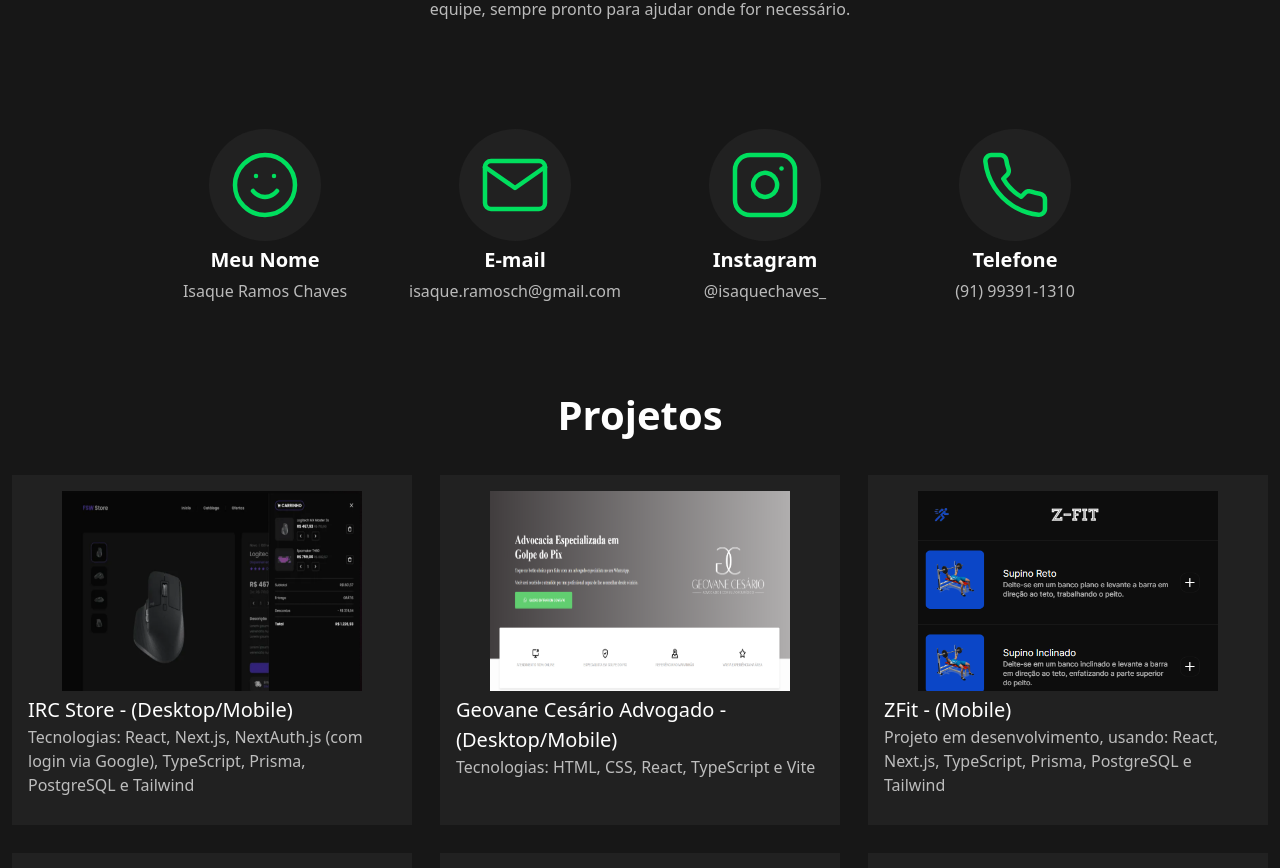
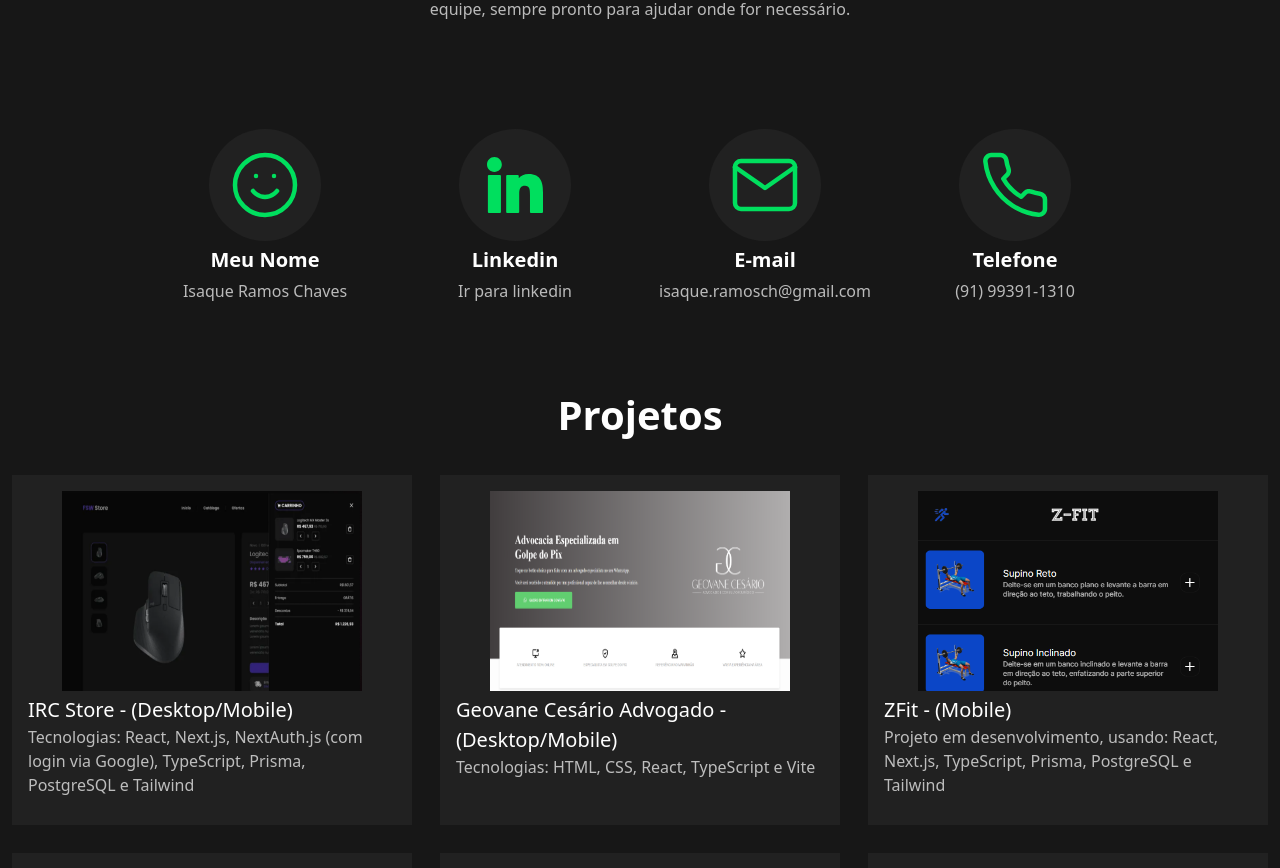
Before and after one commit to isaquerchaves/portfolio, a Next.js app: page / in a window 1280 px wide. Shown: the part 900-1768 px from the top of the page. Built offline with nearby package versions, Linux system fonts and the light colour scheme.

Commit message:
feat: add linkedin and remove instagram

```diff
--- a/src/app/page.tsx
+++ b/src/app/page.tsx
@@ -41,14 +41,16 @@ export default function Home() {
             subTitle="Isaque Ramos Chaves"
           />
           <CardInfos
+            type="link"
+            srcImage="/linkedin.svg"
+            title="Linkedin"
+            subTitle="Ir para linkedin"
+            className="p-7"
+          />
+          <CardInfos
             srcImage="/mail.svg"
             title="E-mail"
             subTitle="isaque.ramosch@gmail.com"
-          />
-          <CardInfos
-            srcImage="/instagram.svg"
-            title="Instagram"
-            subTitle="@isaquechaves_"
           />
           <CardInfos
             srcImage="/phone.svg"
--- a/src/components/ui/card-infos.tsx
+++ b/src/components/ui/card-infos.tsx
@@ -1,8 +1,29 @@
 import Image from 'next/image'
 
-const CardInfos = ({srcImage, title,subTitle}: any) => {
+const CardInfos = ({srcImage, title,subTitle, className, type}: any) => {
+    if (type  === 'link')
+      return (
+        <div className="flex flex-col items-center gap-1 h-[170px] w-[170px]">
+            <Image
+              src={srcImage}
+              alt="img"
+              width={0}
+              height={0}
+              sizes="100vw"
+              className={`h-28 w-28 bg-[#212121] p-5 rounded-full overflow-visible ${className}`}
+              style={{
+                objectFit: 'contain'
+            }}
+            />
+            <h5 className='font-bold'>{title}</h5>
+            <a href="https://www.linkedin.com/in/isaque-chaves-a591aa141/" target='blank'>
+            <p className='opacity-70'>{subTitle}</p>
+            </a>
+          </div>
+     );
+
     return (
-        <div className='flex flex-col items-center gap-1 h-[170px] w-[170px]'>
+        <div className="flex flex-col items-center gap-1 h-[170px] w-[170px]">
             <Image
               src={srcImage}
               alt="img"
```
Also changed, not shown: public/linkedin.svg (added).
